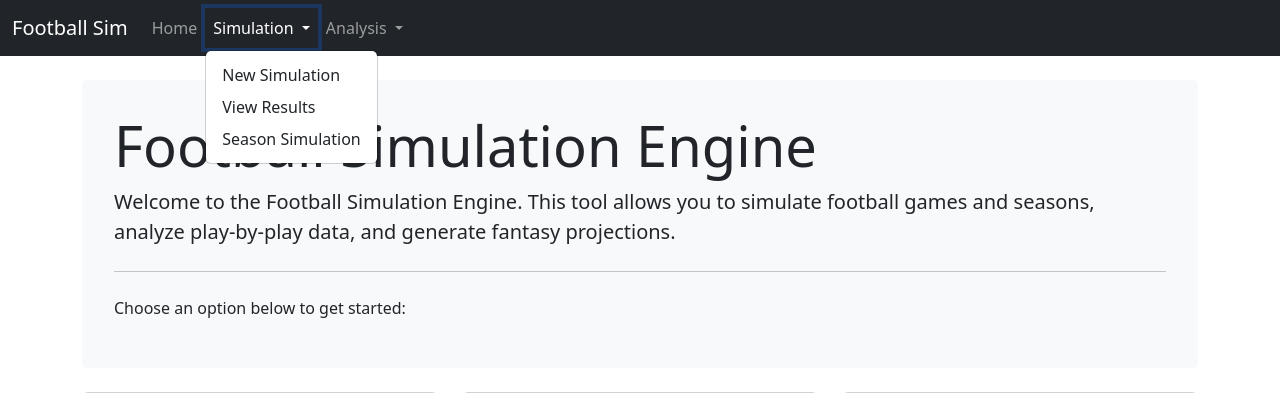
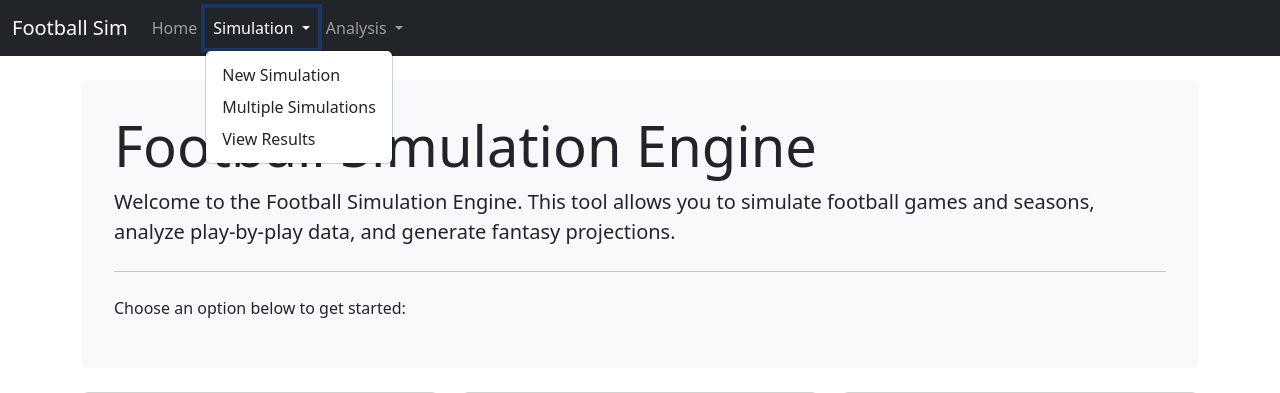
Before and after one commit to jjackness/sports-analytics-platform, a Flask app: page / in a window 1280 px wide, after a click on "Simulation". Shown: the top 393 px of the page. Run offline with Flask 3, Linux system fonts and the light colour scheme; parts of the project's set-up code (start-up, migrations or seed data) failed here and were passed over.

```diff
--- a/web_app/app.py
+++ b/web_app/app.py
@@ -27,7 +27,7 @@ data_analyzer = PlayByPlayAnalyzer()
 data_exporter = DataExporter(output_dir="results")
 
 # Register routes
-simulation.init_app(app)
+simulation.init_app(app, sim_engine)
 
 
 @app.route('/')
@@ -42,122 +42,6 @@ def index():
         teams = list(sim_engine.teams.keys())
 
     return render_template('index.html', teams=teams, sim_engine=sim_engine)
-
-@app.route('/simulation/setup', methods=['GET', 'POST'])
-def simulation_setup():
-    """Page to set up a new simulation."""
-    teams = list(sim_engine.teams.keys()) if sim_engine.teams else []
-
-    if request.method == 'POST':
-        # Get simulation parameters from form
-        home_team = request.form.get('home_team')
-        away_team = request.form.get('away_team')
-        num_simulations = int(request.form.get('num_simulations', 1))
-
-        # Check if teams exist
-        if home_team not in teams or away_team not in teams:
-            flash('Selected teams not found', 'error')
-            return redirect(url_for('simulation_setup'))
-
-        # Run simulations
-        try:
-            # Use microseconds in timestamp for better uniqueness
-            timestamp = datetime.now().strftime("%Y%m%d_%H%M%S_%f")
-
-            if num_simulations == 1:
-                # Single game
-                result = sim_engine.simulate_game(home_team, away_team, verbose=True)
-
-                # Add simulation type and number of simulations
-                result['simulation_type'] = 'single'
-                result['num_simulations'] = 1
-
-                # Save results to file for later viewing
-                output_file = os.path.join("results", f"single_game_{timestamp}.json")
-                with open(output_file, 'w') as f:
-                    json.dump(result, f, indent=4)
-
-                print(f"Saved single game results to: {output_file}")
-
-            else:
-                # Multiple games
-                result = sim_engine.run_multiple_simulations(home_team, away_team, num_sims=num_simulations)
-
-                # Add simulation type and number of simulations
-                result['simulation_type'] = 'multiple'
-                result['num_simulations'] = num_simulations
-
-                # Get team names for display
-                home_team_obj = sim_engine.teams[home_team]
-                away_team_obj = sim_engine.teams[away_team]
-                result['home_team_name'] = getattr(home_team_obj, 'name', f"Team {home_team}")
-                result['away_team_name'] = getattr(away_team_obj, 'name', f"Team {away_team}")
-
-                # Save results to file for later viewing
-                output_file = os.path.join("results", f"multiple_games_{timestamp}.json")
-                with open(output_file, 'w') as f:
-                    json.dump(result, f, indent=4, cls=NumpyEncoder)
-
-                print(f"Saved multiple game results to: {output_file}")
-
-            # Wait briefly to ensure file timestamp is registered
-            import time
-            time.sleep(0.1)
-
-            return redirect(url_for('simulation_results', simulation_id='latest'))
-
-        except Exception as e:
-            flash(f'Error running simulation: {str(e)}', 'error')
-            return redirect(url_for('simulation_setup'))
-
-    return render_template('simulation/setup.html', teams=teams)
-
-@app.route('/simulation/results/<simulation_id>')
-def simulation_results(simulation_id):
-    """Page to view simulation results."""
-    results_dir = "results"
-
-    if simulation_id == 'latest':
-        # Find the latest result file - check for both single and batch simulations
-        result_files = [f for f in os.listdir(results_dir)
-                         if f.endswith('.json') and (
-                             f.startswith('single_game_') or
-                             f.startswith('simulation_batch_') or
-                             f.startswith('multiple_games_'))]
-
-        if not result_files:
-            flash('No simulation results found', 'error')
-            return redirect(url_for('index'))
-
-        # Get full paths for each file
-        result_files_with_path = [os.path.join(results_dir, f) for f in result_files]
-
-        # Sort by modification time (newest first)
-        latest_file_path = max(result_files_with_path, key=os.path.getmtime)
-        latest_file = os.path.basename(latest_file_path)
-
-        print(f"Loading latest simulation results from: {latest_file}")
-
-        # Load the results
-        with open(latest_file_path, 'r') as f:
-            results = json.load(f)
-
-        # Check if simulation_type exists, if not, try to infer it
-        if 'simulation_type' not in results:
-            if 'home_win_pct' in results and 'away_win_pct' in results:
-                results['simulation_type'] = 'multiple'
-                if 'num_simulations' not in results:
-                    results['num_simulations'] = 1  # Default if not specified
-            elif 'home_score' in results and 'away_score' in results:
-                results['simulation_type'] = 'single'
-            else:
-                results['simulation_type'] = 'unknown'
-
-        return render_template('simulation/results.html', results=results)
-    else:
-        # In future, we'd support loading specific simulation IDs
-        flash('Specific simulation ID loading not implemented yet', 'error')
-        return redirect(url_for('index'))
 
 @app.route('/analysis/data')
 def analysis_data():
--- a/web_app/templates/base.html
+++ b/web_app/templates/base.html
@@ -27,9 +27,9 @@
                             Simulation
                         </a>
                         <ul class="dropdown-menu" aria-labelledby="simulationDropdown">
-                            <li><a class="dropdown-item" href="{{ url_for('simulation_setup') }}">New Simulation</a></li>
-                            <li><a class="dropdown-item" href="{{ url_for('simulation_results', simulation_id='latest') }}">View Results</a></li>
-                            <li><a class="dropdown-item" href="{{ url_for('season_setup') }}">Season Simulation</a></li>
+                            <li><a class="dropdown-item" href="{{ url_for('simulation.new_simulation') }}">New Simulation</a></li>
+                            <li><a class="dropdown-item" href="{{ url_for('simulation.new_multiple_simulation') }}">Multiple Simulations</a></li>
+                            <li><a class="dropdown-item" href="#">View Results</a></li>
                         </ul>
                     </li>
                     <li class="nav-item dropdown">
--- a/web_app/templates/index.html
+++ b/web_app/templates/index.html
@@ -16,7 +16,7 @@
             <div class="card-body">
                 <h5 class="card-title">Game Simulation</h5>
                 <p class="card-text">Simulate individual football games between teams with detailed play-by-play outcomes.</p>
-                <a href="{{ url_for('simulation_setup') }}" class="btn btn-primary">Simulate Game</a>
+                <a href="{{ url_for('simulation.new_simulation') }}" class="btn btn-primary">Simulate Game</a>
             </div>
         </div>
     </div>
@@ -25,7 +25,7 @@
             <div class="card-body">
                 <h5 class="card-title">Season Simulation</h5>
                 <p class="card-text">Simulate an entire season with multiple teams and generate standings.</p>
-                <a href="{{ url_for('season_setup') }}" class="btn btn-primary">Simulate Season</a>
+                <a href="#" class="btn btn-primary">Simulate Season</a>
             </div>
         </div>
     </div>
@@ -34,7 +34,7 @@
             <div class="card-body">
                 <h5 class="card-title">Data Analysis</h5>
                 <p class="card-text">Analyze football data to extract patterns and statistics.</p>
-                <a href="{{ url_for('analysis_data') }}" class="btn btn-primary">Analyze Data</a>
+                <a href="#" class="btn btn-primary">Analyze Data</a>
             </div>
         </div>
     </div>
--- a/web_app/templates/simulation/multiple_setup.html
+++ b/web_app/templates/simulation/multiple_setup.html
@@ -15,7 +15,7 @@
                     <select class="form-select" id="home_team" name="home_team" required>
                         <option value="" selected disabled>Select Home Team</option>
                         {% for team_id in teams %}
-                        <option value="{{ team_id }}">{{ sim_engine.teams[team_id].name }}</option>
+                        <option value="{{ team_id }}">Team {{ team_id }}</option>
                         {% endfor %}
                     </select>
                 </div>
@@ -25,7 +25,7 @@
                     <select class="form-select" id="away_team" name="away_team" required>
                         <option value="" selected disabled>Select Away Team</option>
                         {% for team_id in teams %}
-                        <option value="{{ team_id }}">{{ sim_engine.teams[team_id].name }}</option>
+                        <option value="{{ team_id }}">Team {{ team_id }}</option>
                         {% endfor %}
                     </select>
                 </div>
--- a/web_app/templates/simulation/setup.html
+++ b/web_app/templates/simulation/setup.html
@@ -8,7 +8,7 @@
 
 <div class="card">
     <div class="card-body">
-        <form method="post">
+        <form method="post" action="{{ url_for('simulation.run_simulation') }}">
             <div class="mb-3">
                 <label for="home_team" class="form-label">Home Team</label>
                 <select class="form-select" id="home_team" name="home_team" required>
```
Also changed, not shown: simulation/engine.py (+134 -134 lines), web_app/templates/simulation/results.html (+10 -10 lines).
